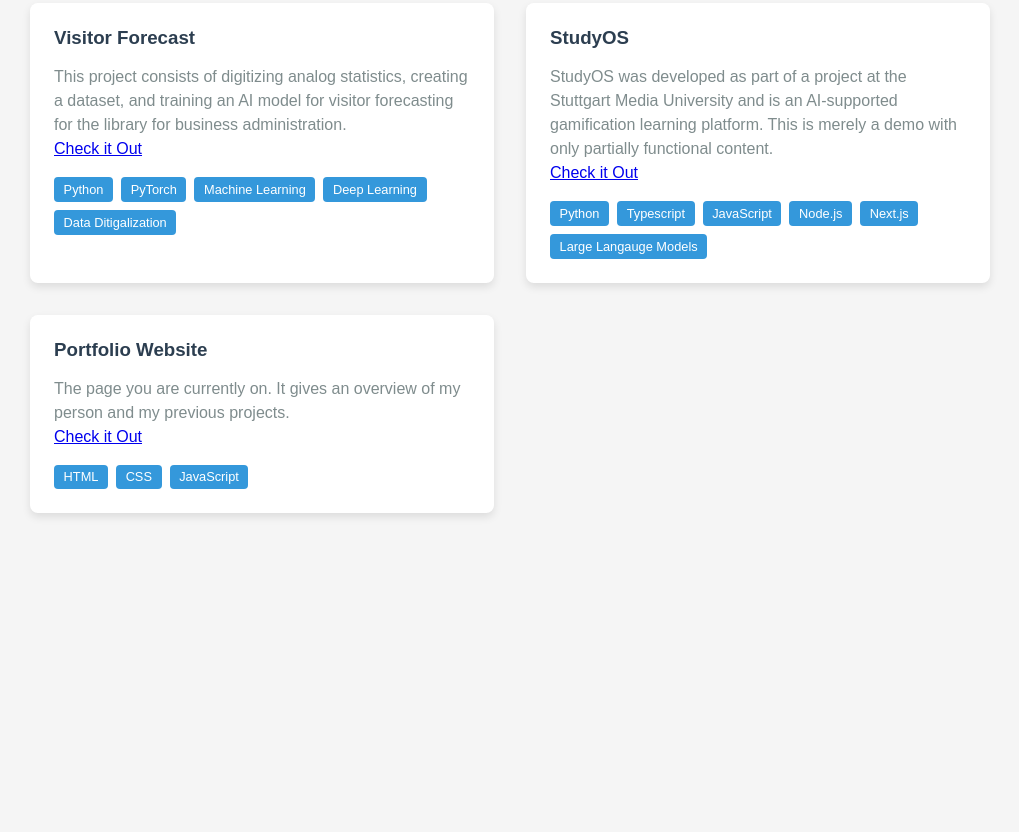
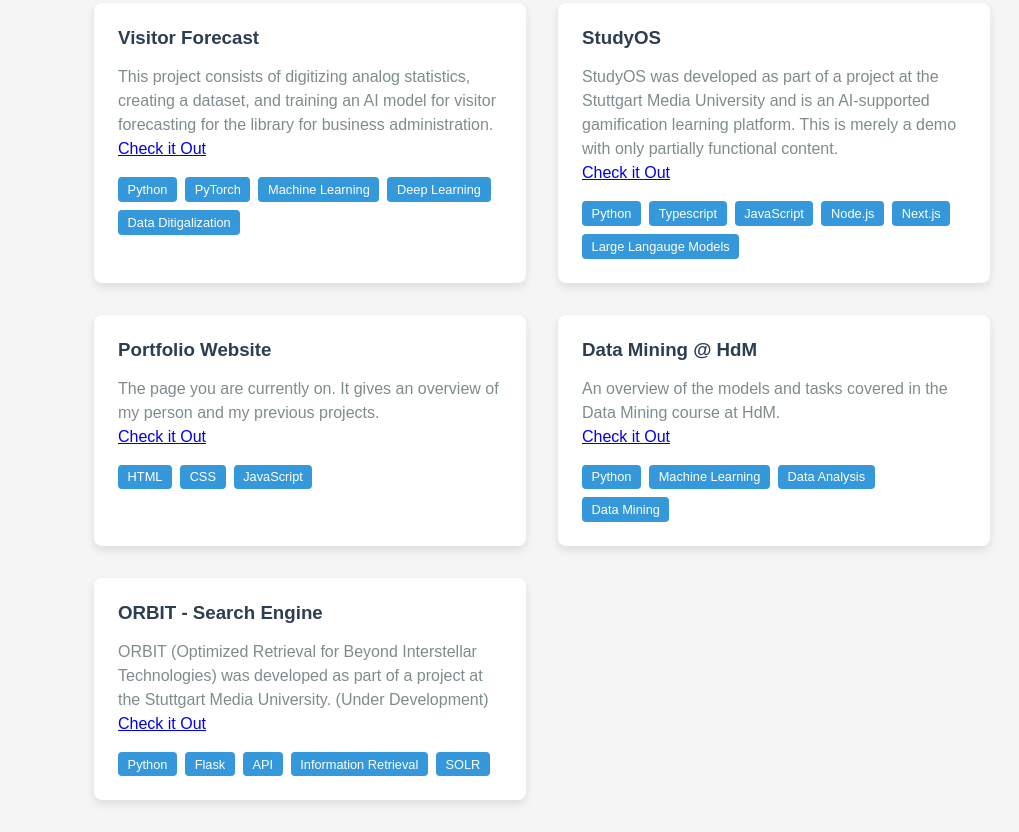
Before and after one commit to PatrykGadziomski/patrykgadziomski.github.io, a plain HTML site: page index.html in a window 1280 px wide. Shown: the part 1281-2113 px from the top of the page, without its empty margins (258-1277 px from the left). Before the commit the page ends 1826 px from the top, so only its background shows below. Drawn offline with Linux system fonts and the light colour scheme.

Commit message:
add projects and img

```diff
--- a/index.html
+++ b/index.html
@@ -38,6 +38,13 @@
             line-height: 1.6;
         }
 
+        .profile-img {
+            display: block;
+            margin-left: auto;
+            margin-right: auto;
+            width: 100%;
+        }
+
         .contact-info {
             margin-top: 2rem;
         }
@@ -52,8 +59,8 @@
         }
 
         .content-wrapper {
-            margin-left: 20%;
-            width: 80%;
+            margin-left: 25%;
+            width: 75%;
         }
 
         .search-container {
@@ -170,6 +177,7 @@
 </head>
 <body>
     <aside class="sidebar">
+        <img src="me.jpg" class="profile-img">
         <h1>Patryk Gadziomski</h1>
         <p>I am a Data Scientist, Librarian and Manager, or Information Scientist for short.</p>
 
@@ -181,7 +189,7 @@
 
         <div class="contact-info">
             <h2>Contact</h2>
-            <p>Email: <a href="mailto:gadziomski.patryk@gmail.com">gadziomski.patryk@gmail.com</a></p>
+            <p>Email: <a href="mailto:gadziomskik@etik.com">gadziomski@etik.com</a></p>
             <p>GitHub: <a href="https://github.com/PatrykGadziomski" target="_blank">github.com/PatrykGadziomski</a></p>
             <p>LinkedIn: <a href="https://www.linkedin.com/in/patryk-gadziomski-75215a239/" target="_blank">linkedin.com/in/patryk-gadziomski</a></p>
         </div>
@@ -319,7 +327,7 @@
                 </div>
             </div>
 
-            <div class="project-card" data-technologies="html caa javascript">
+            <div class="project-card" data-technologies="html css javascript">
                 <h3>Portfolio Website</h3>
                 <p>The page you are currently on. It gives an overview of my person and my previous projects.</p>
                 <p><a href="https://github.com/PatrykGadziomski/patrykgadziomski.github.io" target="_blank">Check it Out</a></p>
@@ -327,6 +335,31 @@
                     <span>HTML</span>
                     <span>CSS</span>
                     <span>JavaScript</span>
+                </div>
+            </div>
+
+            <div class="project-card" data-technologies="python machine learning data mining analysis">
+                <h3>Data Mining @ HdM</h3>
+                <p>An overview of the models and tasks covered in the Data Mining course at HdM.</p>
+                <p><a href="https://github.com/PatrykGadziomski/Data-Mining-and-Pattern-Recognition-HdM" target="_blank">Check it Out</a></p>
+                <div class="technologies">
+                    <span>Python</span>
+                    <span>Machine Learning</span>
+                    <span>Data Analysis</span>
+                    <span>Data Mining</span>
+                </div>
+            </div>
+
+            <div class="project-card" data-technologies="python flask api information retrieval solr search engine">
+                <h3>ORBIT - Search Engine</h3>
+                <p>ORBIT (Optimized Retrieval for Beyond Interstellar Technologies) was developed as part of a project at the Stuttgart Media University. (Under Development)</p>
+                <p><a href="https://github.com/PatrykGadziomski/StudyOS" target="_blank">Check it Out</a></p>
+                <div class="technologies">
+                    <span>Python</span>
+                    <span>Flask</span>
+                    <span>API</span>
+                    <span>Information Retrieval</span>
+                    <span>SOLR</span>
                 </div>
             </div>
         </main>
```
Also changed, not shown: me.jpg (added).
